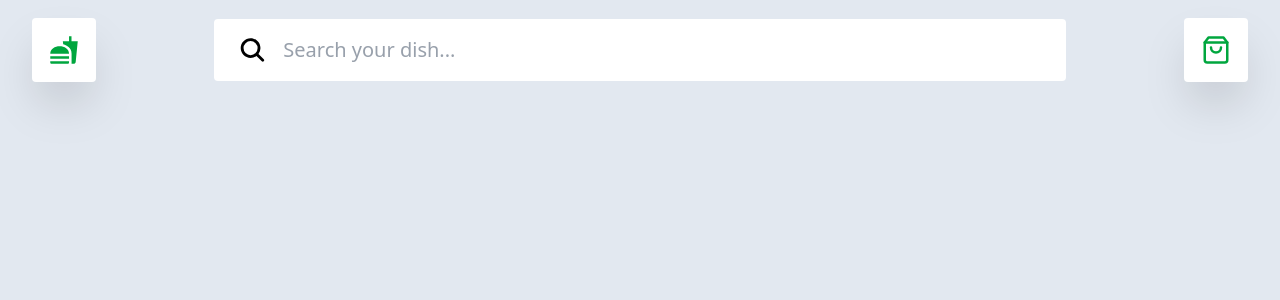
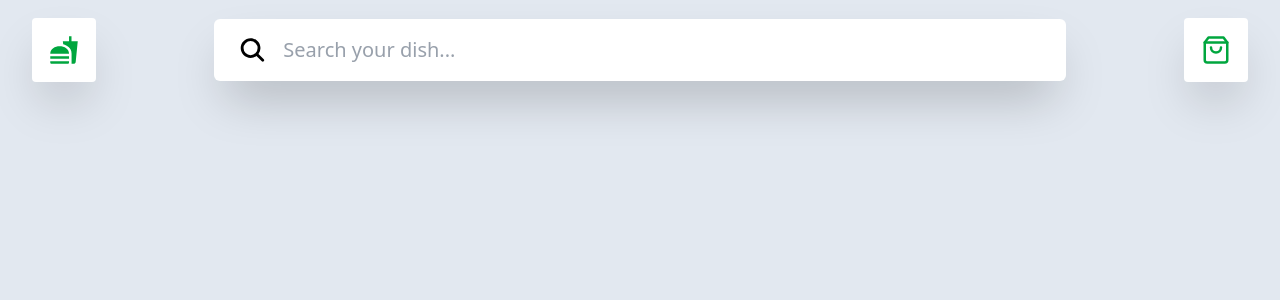
Before and after one commit to Mesbah-M13/food-delivery-site, a React (Vite) app: page / in a window 1280 px wide. Shown: the top 300 px of the page. Built offline with nearby package versions, Linux system fonts and the light colour scheme.

Commit message:
modify css

```diff
--- a/src/components/Nav.jsx
+++ b/src/components/Nav.jsx
@@ -9,7 +9,10 @@ const Nav = () => {
         <MdFastfood className="text-green-600 text-3xl" />
       </div>
 
-      <form action="" className="flex rounded bg-white w-[70%] px-6 py-4 ">
+      <form
+        action=""
+        className="flex rounded-md shadow-2xl bg-white w-[70%] px-6 py-4 "
+      >
         <IoSearch className="text-black text-3xl" />
         <input
           type="text"
```
